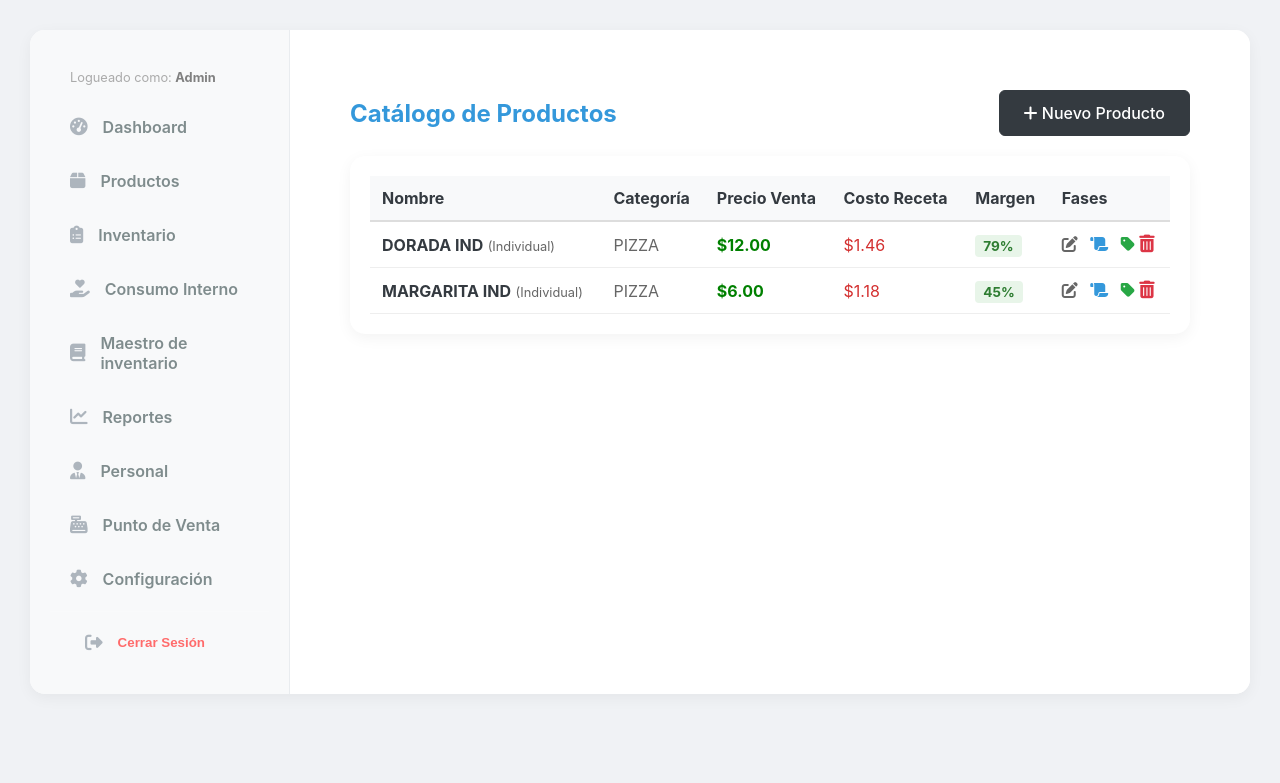
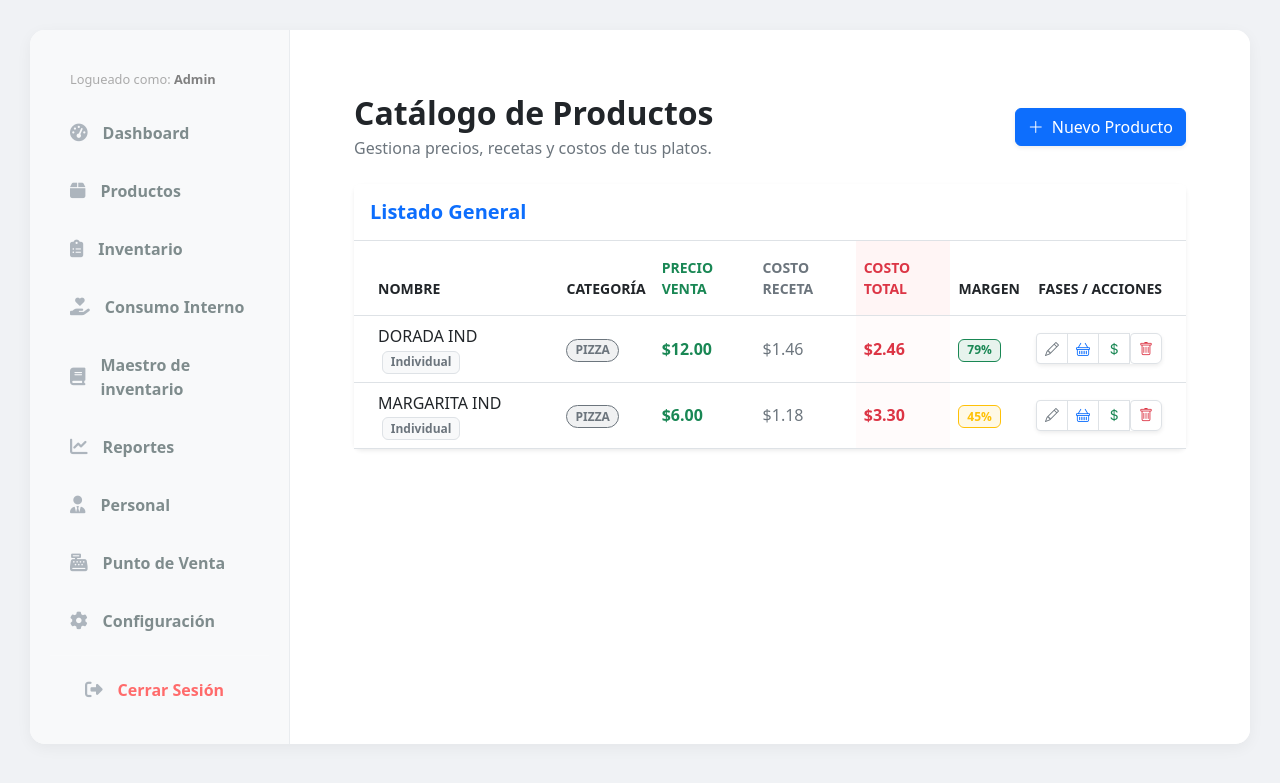
Before and after one commit to FrankTrejo/pos_project, a Django app: page /productos/ in a window 1280 px wide. Shown: the top 783 px of the page. Run offline with Django 5.2, Linux system fonts and the light colour scheme; a user stored in the database is signed in; data comes from the database, SQL or seed files in the repository; some libraries are stand-ins or nearby versions.

Commit message:
Solamente se mejoró la vista de los productos creados

```diff
--- a/tables/templates/products/product_list.html
+++ b/tables/templates/products/product_list.html
@@ -1,106 +1,118 @@
 {% extends 'base.html' %}
-{% block title %}- Productos{% endblock %}
 
 {% block content %}
-<script src="https://cdn.jsdelivr.net/npm/sweetalert2@11"></script>
+<link href="https://cdn.jsdelivr.net/npm/bootstrap@5.3.0/dist/css/bootstrap.min.css" rel="stylesheet">
+<link rel="stylesheet" href="https://cdn.jsdelivr.net/npm/bootstrap-icons@1.11.1/font/bootstrap-icons.css">
 
-<div style="padding: 20px;">
-    <div style="display: flex; justify-content: space-between; align-items: center; margin-bottom: 20px;">
-        <h2 style="color: var(--primary-blue); margin: 0;">Catálogo de Productos</h2>
-        <a href="{% url 'product_create' %}" class="add-btn" style="text-decoration: none;">
-            <i class="fas fa-plus"></i> Nuevo Producto
+<div class="container-fluid p-4">
+
+    <div class="d-flex justify-content-between align-items-center mb-4">
+        <div>
+            <h2 class="fw-bold text-dark mb-1">Catálogo de Productos</h2>
+            <p class="text-secondary m-0">Gestiona precios, recetas y costos de tus platos.</p>
+        </div>
+        <a href="{% url 'product_create' %}" class="btn btn-primary shadow-sm">
+            <i class="bi bi-plus-lg me-2"></i>Nuevo Producto
         </a>
     </div>
 
-    <div class="card-style">
-        <table style="width: 100%; border-collapse: collapse;">
-            <thead>
-                <tr style="background: #f8f9fa; text-align: left; border-bottom: 2px solid #ddd;">
-                    <th style="padding: 12px;">Nombre</th>
-                    <th style="padding: 12px;">Categoría</th>
-                    <th style="padding: 12px;">Precio Venta</th>
-                    <th style="padding: 12px;">Costo Receta</th>
-                    <th style="padding: 12px;">Margen</th>
-                    <th style="padding: 12px;">Fases</th>
+    <div class="card border-0 shadow-sm rounded-3">
+        <div class="card-header bg-white py-3 border-bottom">
+            <h5 class="m-0 fw-bold text-primary">Listado General</h5>
+        </div>
+
+        <div class="card-body p-0">
+            <div class="table-responsive">
+                <table class="table table-hover align-middle mb-0">
+                    <thead class="bg-light text-secondary small text-uppercase">
+                        <tr>
+                            <th class="ps-4 py-3">Nombre</th>
+                            <th class="py-3">Categoría</th>
+                            <th class="py-3 text-success">Precio Venta</th>
+                            <th class="py-3 text-secondary">Costo Receta</th>
+                            <th class="py-3 text-danger fw-bold" style="background-color: #fff5f5;">Costo Total</th>
+                            <th class="py-3">Margen</th>
+                            <th class="pe-4 py-3 text-end">Fases / Acciones</th>
                         </tr>
                     </thead>
                     <tbody>
-                {% for prod in productos %}
-                <tr style="border-bottom: 1px solid #eee;">
-                    <td style="padding: 12px;">
-                        <b>{{ prod.nombre }}</b> <span style="font-size: 0.8em; color: #666;">({{ prod.get_tamano_display }})</span>
-                    </td>
-                    <td style="padding: 12px; color: #666;">{{ prod.categoria.nombre }}</td>
-
-                    <td style="padding: 12px; font-weight: bold; color: green;">${{ prod.precio }}</td>
-
-                    <td style="padding: 12px; color: #d32f2f;">${{ prod.costo_receta|floatformat:2 }}</td>
-
-                    <td style="padding: 12px;">
-                        {% if prod.precio == 0 %}
-                            <span style="background: #eee; color: #888; padding: 3px 8px; border-radius: 4px; font-size: 0.85em;">
-                                --
-                            </span>
-                        {% elif prod.margen_ganancia >= 30 %}
-                            <span style="background: #e8f5e9; color: #2e7d32; padding: 3px 8px; border-radius: 4px; font-size: 0.85em; font-weight: bold;">
-                                {{ prod.margen_ganancia|floatformat:0 }}%
-                            </span>
-                        {% elif prod.margen_ganancia >= 0 %}
-                            <span style="background: #fff3cd; color: #856404; padding: 3px 8px; border-radius: 4px; font-size: 0.85em; font-weight: bold;">
-                                {{ prod.margen_ganancia|floatformat:0 }}%
-                            </span>
-                        {% else %}
-                            <span style="background: #f8d7da; color: #721c24; padding: 3px 8px; border-radius: 4px; font-size: 0.85em; font-weight: bold; border: 1px solid #f5c6cb;">
-                                {{ prod.margen_ganancia|floatformat:0 }}% 📉
-                            </span>
+                        {% for p in productos %}
+                        <tr>
+                            <td class="ps-4 fw-medium text-dark">
+                                {{ p.nombre }}
+                                {% if p.tamano != 'UNI' %}
+                                    <span class="badge bg-light text-secondary border ms-1">{{ p.get_tamano_display }}</span>
                                 {% endif %}
                             </td>
 
-                    <td style="padding: 12px;">
-                        <a href="{% url 'product_edit_basic' prod.id %}" title="Editar Nombre/Categoría" style="text-decoration: none; color: #666; margin-right: 8px;">
-                            <i class="fas fa-edit"></i>
+                            <td>
+                                <span class="badge bg-secondary bg-opacity-10 text-secondary border border-secondary px-2 rounded-pill">
+                                    {{ p.categoria.nombre }}
+                                </span>
+                            </td>
+
+                            <td>
+                                <span class="fw-bold text-success fs-6">${{ p.precio|floatformat:2 }}</span>
+                            </td>
+
+                            <td class="text-secondary">
+                                ${{ p.costo_receta|floatformat:2 }}
+                            </td>
+
+                            <td class="fw-bold text-danger" style="background-color: #fffbfb;">
+                                ${{ p.costo_total_real|floatformat:2 }}
+                            </td>
+
+                            <td>
+                                {% with margen=p.margen_ganancia %}
+                                    {% if margen > 50 %}
+                                        <span class="badge bg-success bg-opacity-10 text-success border border-success">{{ margen|floatformat:0 }}%</span>
+                                    {% elif margen > 30 %}
+                                        <span class="badge bg-warning bg-opacity-10 text-warning border border-warning">{{ margen|floatformat:0 }}%</span>
+                                    {% else %}
+                                        <span class="badge bg-danger bg-opacity-10 text-danger border border-danger">{{ margen|floatformat:0 }}%</span>
+                                    {% endif %}
+                                {% endwith %}
+                            </td>
+
+                            <td class="pe-4 text-end">
+                                <div class="btn-group shadow-sm" role="group">
+                                    <a href="{% url 'product_edit_basic' pk=p.pk %}" class="btn btn-sm btn-white border" title="Datos Básicos">
+                                        <i class="bi bi-pencil text-secondary"></i>
                                     </a>
-
-                        <a href="{% url 'recipe_manager' prod.id %}" title="Ingeniería de Receta" style="text-decoration: none; color: var(--primary-blue); margin-right: 8px;">
-                            <i class="fas fa-scroll"></i>
+                                    <a href="{% url 'recipe_manager' pk=p.pk %}" class="btn btn-sm btn-white border" title="Ingredientes">
+                                        <i class="bi bi-basket text-primary"></i>
                                     </a>
-
-                        <a href="{% url 'product_pricing' prod.id %}" title="Ajustar Precio" style="text-decoration: none; color: #28a745;">
-                            <i class="fas fa-tag"></i>
+                                    <a href="{% url 'product_pricing' pk=p.pk %}" class="btn btn-sm btn-white border" title="Costos y Precios">
+                                        <i class="bi bi-currency-dollar text-success"></i>
                                     </a>
-                        <form action="{% url 'product_delete' prod.id %}" method="POST" style="display:inline-block;"
-                            onsubmit="return confirm('⚠️ ¿Estás seguro de eliminar {{ prod.nombre }}?\n\nEsta acción no se puede deshacer.');">
+                                    <form action="{% url 'product_delete' pk=p.pk %}" method="POST" class="d-inline" onsubmit="return confirm('¿Eliminar {{ p.nombre }}?');">
                                         {% csrf_token %}
-                            <button type="submit" title="Eliminar Producto"
-                                    style="background: none; border: none; color: #dc3545; cursor: pointer; font-size: 1.1em; padding: 0;">
-                                <i class="fas fa-trash-alt"></i>
+                                        <button type="submit" class="btn btn-sm btn-white border text-danger rounded-end" title="Eliminar">
+                                            <i class="bi bi-trash"></i>
                                         </button>
                                     </form>
+                                </div>
                             </td>
                         </tr>
                         {% empty %}
                         <tr>
-                    <td colspan="6" style="text-align: center; padding: 20px; color: #888;">No hay productos registrados.</td>
+                            <td colspan="7" class="text-center py-5 text-muted">
+                                <i class="bi bi-box-seam fs-1 d-block mb-3 opacity-50"></i>
+                                No hay productos registrados. ¡Crea el primero!
+                            </td>
                         </tr>
                         {% endfor %}
                     </tbody>
                 </table>
             </div>
         </div>
+    </div>
+</div>
 
-<script>
-    document.addEventListener('DOMContentLoaded', function() {
-        {% if messages %}
-            {% for message in messages %}
-                Swal.fire({
-                    title: "{{ message.tags|title }}",
-                    text: "{{ message }}",
-                    icon: "{{ message.tags }}",
-                    confirmButtonColor: '#3085d6',
-                    timer: 2000
-                });
-            {% endfor %}
-        {% endif %}
-    });
-</script>
+<style>
+    /* Estilos extra para botones blancos */
+    .btn-white { background-color: #fff; border-color: #dee2e6; }
+    .btn-white:hover { background-color: #f8f9fa; }
+</style>
 {% endblock %}
--- a/tables/views.py
+++ b/tables/views.py
@@ -143,7 +143,13 @@ def table_order_view(request, table_id):
 
 @staff_member_required
 def product_list(request):
-    productos = Producto.objects.all().order_by('nombre')
+    # Usamos prefetch_related para traer los datos relacionados en una sola consulta
+    # 'costos_adicionales' es necesario para calcular el Costo Total
+    productos = Producto.objects.all().prefetch_related(
+        'ingredientes__insumo',
+        'costos_adicionales'
+    ).order_by('nombre')
+
     return render(request, 'products/product_list.html', {'productos': productos})
 
 @staff_member_required
```
Lines whose indentation alone changed are shown as unchanged.
